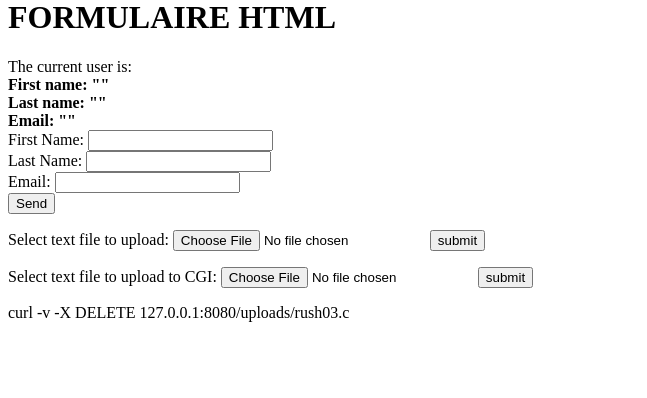
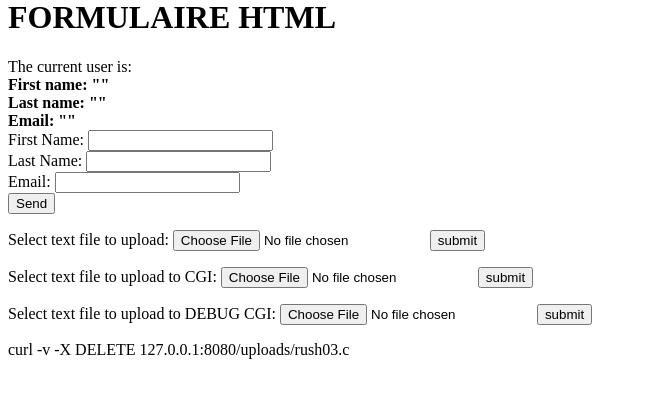
Before and after one commit to rgilles42/webserv, a PHP site: page /uploads/rest/phptest_linux/index.php in a window 1280 px wide. Shown: the part 183-581 px from the top of the page, without its empty margins (0-647 px from the left). Run offline with PHP 8.4, Linux system fonts and the light colour scheme.

Commit message:
better debug-cgi + edit form post + fix custom CGI

```diff
--- a/www/rest/phptest_linux/index.php
+++ b/www/rest/phptest_linux/index.php
@@ -50,6 +50,12 @@
          <input type="submit" value="submit" name="submit">
    </form>
 
+   <form action="../debug_cgi/test.debug" method="POST" enctype="multipart/form-data">
+         Select text file to upload to DEBUG CGI:
+         <input type="file" name="fileToUpload" id="fileToUpload">
+         <input type="submit" value="submit" name="submit">
+   </form>
+
    <?php if(isset($_FILES['fileToUpload'])) {var_dump($_FILES["fileToUpload"]);}?>
 
    curl -v -X DELETE 127.0.0.1:8080/uploads/rush03.c
```
Also changed, not shown: 3 other files.
